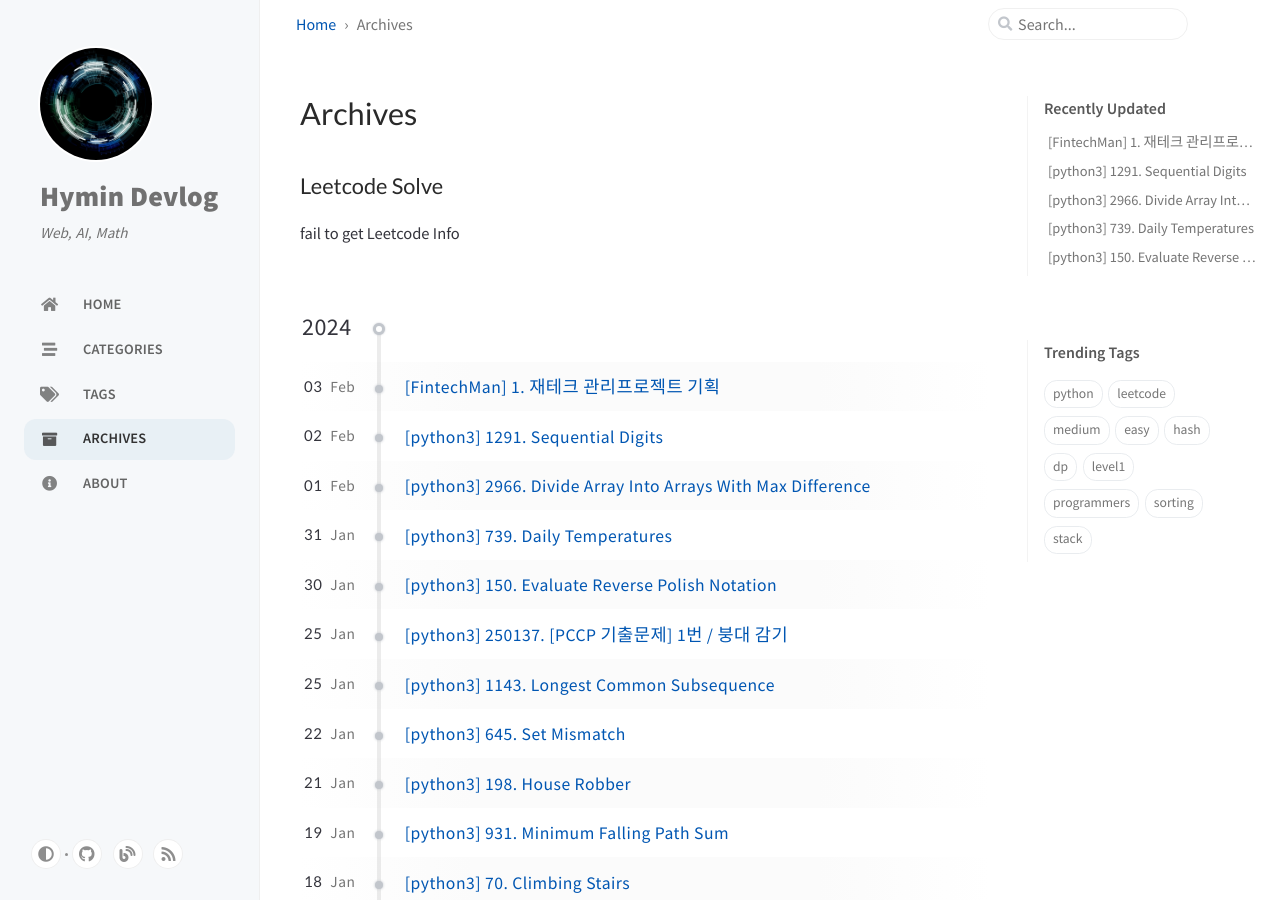
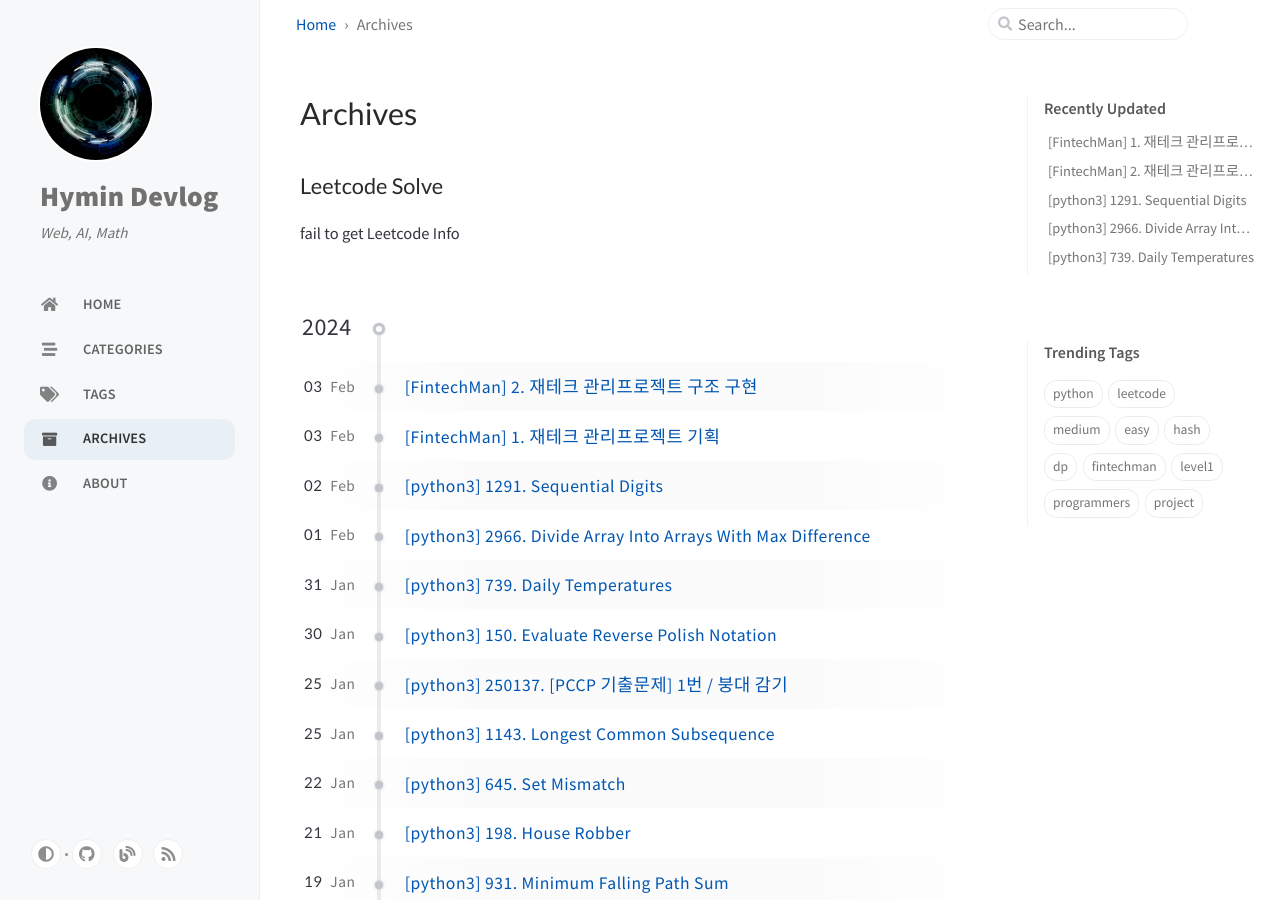
Before and after one commit to egogit/egogit.github.io, a Jekyll site: the page built from _tabs/archives.md, in a window 1280 px wide and 900 px high. Built offline with Jekyll 4.4.1, drawn with Linux system fonts in a browser that asks for light colours; cached includes are drawn as plain includes; nearby versions of some CDN libraries; a script that is not in the unit is left out; comment, search, counter and statistics services are not loaded; part of the change alters nothing that is shown.

Commit message:
post: add project_1 post

```diff
--- a/_posts/2024-02-03-FintechMan_1.md
+++ b/_posts/2024-02-03-FintechMan_1.md
@@ -1,5 +1,13 @@
 ---
 title: "[FintechMan] 1. 재테크 관리프로젝트 기획"
+author: egogit
+date: '2024-02-03 17:51:00'
+categories:
+- Project
+- FintechMan
+tags:
+- project
+- fintechman
 ---
 
 ![thumbnail](/assets/img/thumbnail/fintechman.png){:  width:"120px " height:"100px" style:"alignCenter" }
--- /dev/null
+++ b/_posts/2024-02-03-FintechMan_2.md
@@ -0,0 +1,41 @@
+---
+title: "[FintechMan] 2. 재테크 관리프로젝트 구조 구현"
+author: egogit
+date: '2024-02-03 17:51:00'
+categories:
+- Project
+- FintechMan
+tags:
+- project
+- fintechman
+---
+
+![thumbnail](/assets/img/thumbnail/fintechman.png){:  width:"120px " height:"100px" style:"alignCenter" }
+
+
+## 1일차 개발 내용
+
+![thumbnail](/assets/img/post/fintechman/240203-fintechman-2_1.png){:  width:"120px " height:"100px" style:"alignCenter" }
+
+1. Header / Sidebar /  Content / Footer로 나누어 각각의 임의의 Content를 넣어보았다.
+
+2. Sidebar는 Hamburger메뉴 버튼을 누르면 등장하도록 만들었다.
+
+## 알게 된 내용
+
+1. Hamburger메뉴의 구현 방법
+
+- css를 이용하여 서서히 등장하게 만들었다.
+
+## 발생한 Issue
+
+1. 내가 원래 원하는 것은 Content 컴포넌트가 Header아래의 모든 부분을 채우고 있다가 Hamburger버튼을 누르면 sidebar부분이 서서히 열리면서 Content의 width가 서서히 줄어드는 것을 원했다.
+
+하지만 Sidebar가 들어간 상태에도 여전히 Sidebar 컴포넌트가 해당 부분을 차지하고 있는 문제가 발생하여 Sidebar가 숨겨졌을 때 Content 내용이 처음부터 시작하지 않고 Sidebar가 차지하는 그 다음부터 차게 된다.
+
+![thumbnail](/assets/img/post/fintechman/240203-fintechman-2_2.png){:  width:"120px " height:"100px" style:"alignCenter" }
+![thumbnail](/assets/img/post/fintechman/240203-fintechman-2_3.png){:  width:"120px " height:"100px" style:"alignCenter" }
+
+## 앞으로 포스팅할 내용
+
+1. issue가 해결된다면 sidebar기능에 대한 코드와 그에 대한 설명 포스팅 예정
```
Also changed, not shown: assets/img/post/fintechman/240203-fintechman-2_1.png (added), assets/img/post/fintechman/240203-fintechman-2_2.png (added), assets/img/post/fintechman/240203-fintechman-2_3.png (added).
